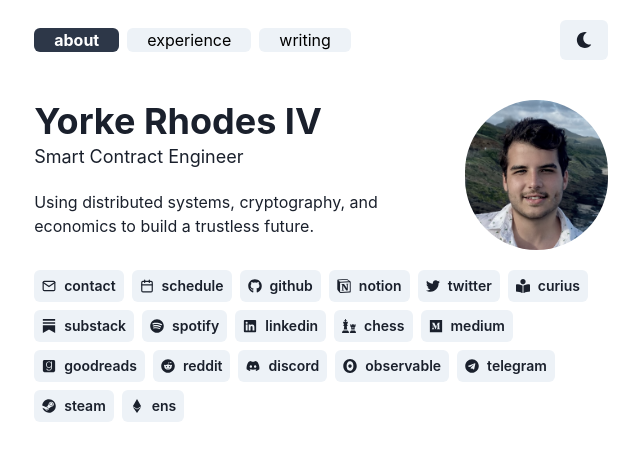
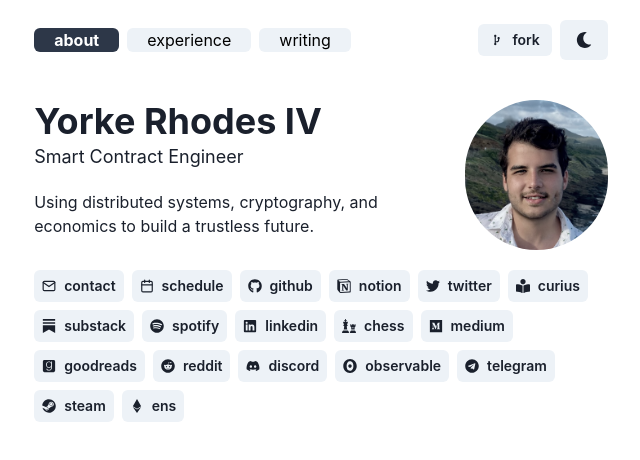
Before and after one commit to yorhodes/website, a Next.js app: page / in a window 1280 px wide. Shown: the top 460 px of the page, without its empty margins (319-959 px from the left). Built offline with nearby package versions, Linux system fonts and the light colour scheme.

Commit message:
Add fork shortcut

```diff
--- /dev/null
+++ b/components/fork.tsx
@@ -0,0 +1,30 @@
+import { Button, Link } from "@chakra-ui/react";
+import { useRouter } from "next/router";
+import { CgGitFork } from "react-icons/cg";
+
+const getDataPath = () => {
+  const router = useRouter();
+  const file = router.pathname === "/" ? "bio" : router.pathname.slice(1);
+  return `${file}.json`;
+};
+
+const ForkElem = () => {
+  const branch = process.env.VERCEL_GIT_COMMIT_REF ?? 'main';
+  const forkUrl = `https://github.com/yorhodes/website/edit/${branch}/data/${getDataPath()}`;
+  return (
+    <Link href={forkUrl} isExternal>
+      <Button
+        rounded="md"
+        _hover={{
+          transform: "scale(1.1)",
+        }}
+        leftIcon={<CgGitFork />}
+        size="sm"
+      >
+        fork
+      </Button>
+    </Link>
+  );
+};
+
+export default ForkElem;
--- a/components/navbar.tsx
+++ b/components/navbar.tsx
@@ -3,6 +3,7 @@ import { useRouter } from "next/router";
 import { Link, HStack, useColorMode, Spacer, Button } from "@chakra-ui/react";
 import { FaMoon, FaSun } from "react-icons/fa";
 import { NavPage } from "../types";
+import ForkElem from "./fork";
 
 const NavElem = (navPage: NavPage) => {
   const router = useRouter();
@@ -41,6 +42,7 @@ const Navbar = (navPages: NavPage[]) => {
     <HStack paddingY="5">
       {navPages.map(NavElem)}
       <Spacer />
+      <ForkElem />
       <ToggleDarkModeButton />
     </HStack>
   );
```
